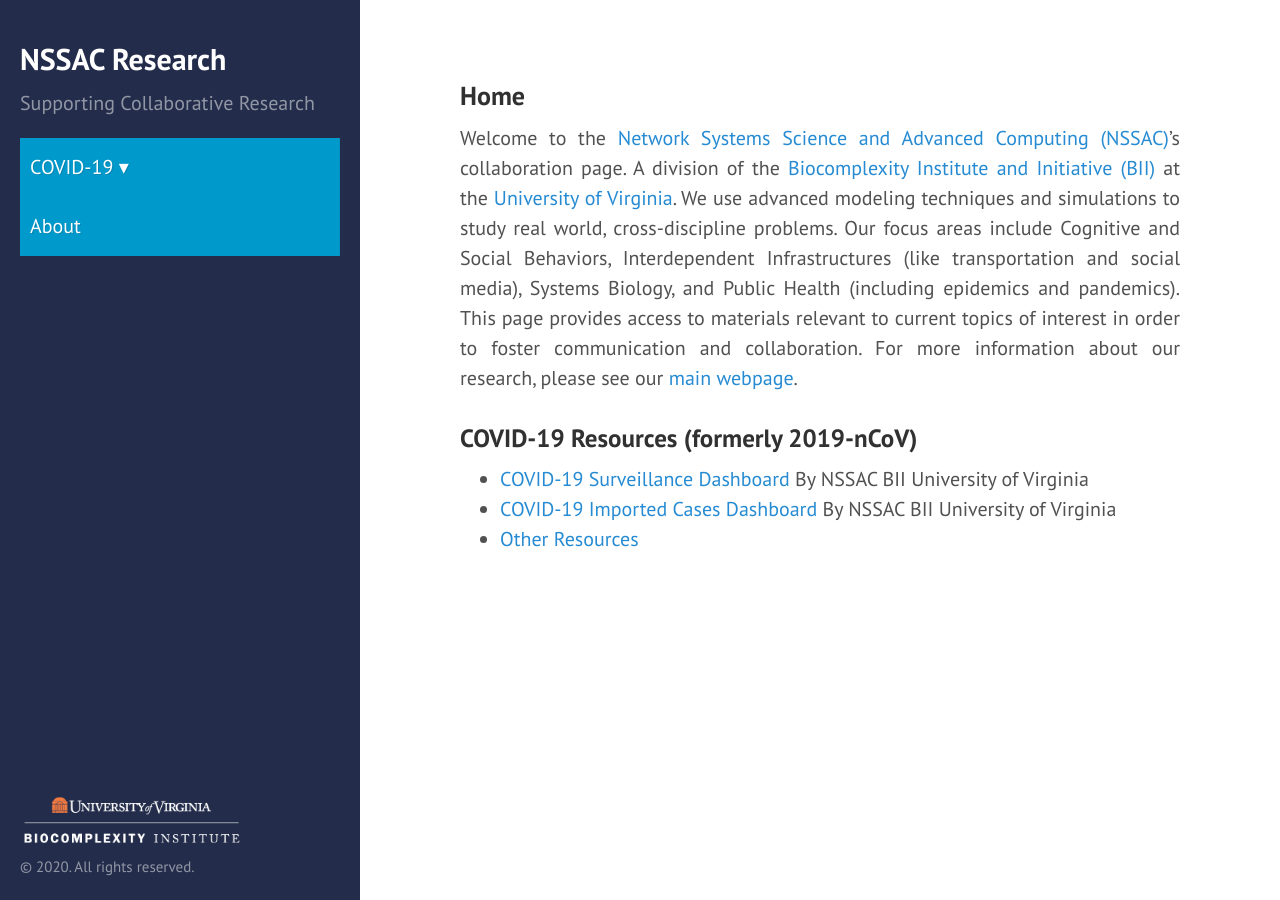
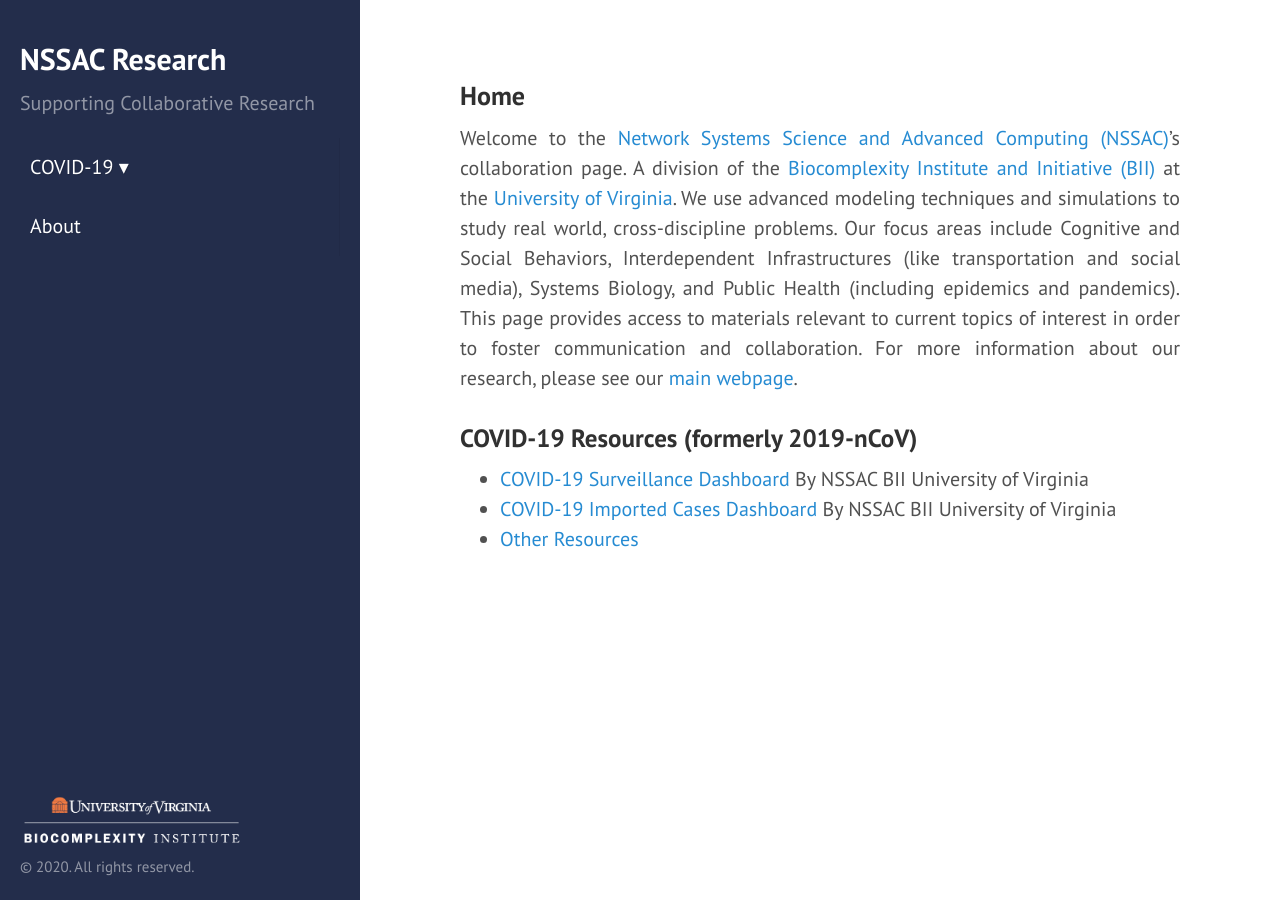
Before and after one commit to mehta-gaurav/mehta-gaurav.github.io, a Jekyll site: the page built from index.md, in a window 1280 px wide. Built offline with Jekyll 4.4.1, drawn with Linux system fonts in a browser that asks for light colours.

Commit message:
Update layout.css

```diff
--- a/public/css/layout.css
+++ b/public/css/layout.css
@@ -45,7 +45,7 @@
     display: block;
     color: white;
     text-shadow: 1px 1px 0 rgba(0, 0, 0, .125);
-    background-color: #09c;
+    //background-color: #09c;
     //width: 144px;
 }
 
```
